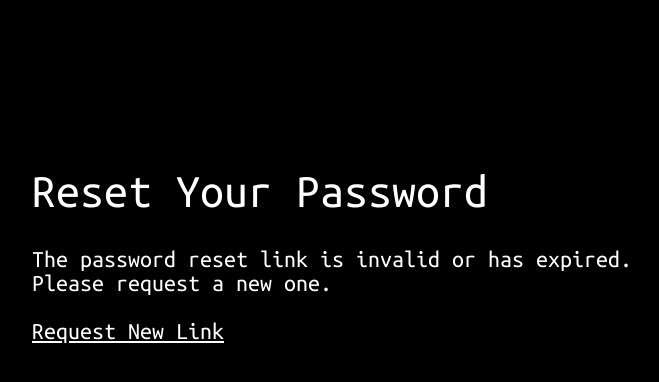
After one commit to Anakion/UserGuide, a Django app: page /password-reset/1/1/ in a window 1280 px wide. The commit adds this page. Shown: the top 382 px of the page, without its empty margins (308-967 px from the left). Run offline with Django 5.2, Linux system fonts and the light colour scheme; parts of the project's set-up code (start-up, migrations or seed data) failed here and were passed over; some libraries are stand-ins or nearby versions.

Commit message:
Implementation of View representations for a password reset as well as adding a password for resetting html

```diff
--- a/userproject/settings.py
+++ b/userproject/settings.py
@@ -163,4 +163,4 @@ EMAIL_USE_TLS = True
 EMAIL_HOST_USER = os.getenv("EMAIL_HOST_USER")  # Замените
 EMAIL_HOST_PASSWORD = os.getenv("EMAIL_HOST_PASSWORD")  # Замените
 DEFAULT_FROM_EMAIL = os.getenv("DEFAULT_FROM_EMAIL")  # Замените
-SITE_URL = "http://web:8000"
+SITE_URL = "http://127.0.0.1:8000"
--- a/users/templates/users/login.html
+++ b/users/templates/users/login.html
@@ -22,5 +22,6 @@
         </div>
         <button type="submit">Log In</button>
         <a href="{% url 'users:register' %}" class="link">Don't have an account? Register</a>
+        <a href="{% url 'users:password_reset_request' %}" class="link">Forgot password?</a>
     </form>
 {% endblock %}
--- /dev/null
+++ b/users/templates/users/password_reset_confirm.html
@@ -0,0 +1,38 @@
+{% extends 'users/base.html' %}
+
+{% block title %}Reset Your Password{% endblock %}
+
+{% block content %}
+    <h1>Reset Your Password</h1>
+    {% if validlink %}
+        <p>Enter your new password below.</p>
+        {% if messages %}
+            <div class="messages">
+                {% for message in messages %}
+                    <div class="{{ message.tags }}">{{ message }}</div>
+                {% endfor %}
+            </div>
+        {% endif %}
+        <form method="post" class="reg-form">
+            {% csrf_token %}
+            <div class="form-group">
+                <label for="{{ form.new_password1.id_for_label }}">New Password</label>
+                {{ form.new_password1 }}
+                {% if form.new_password1.errors %}
+                    <div class="error">{{ form.new_password1.errors }}</div>
+                {% endif %}
+            </div>
+            <div class="form-group">
+                <label for="{{ form.new_password2.id_for_label }}">Confirm New Password</label>
+                {{ form.new_password2 }}
+                {% if form.new_password2.errors %}
+                    <div class="error">{{ form.new_password2.errors }}</div>
+                {% endif %}
+            </div>
+            <button type="submit">Reset Password</button>
+        </form>
+    {% else %}
+        <p>The password reset link is invalid or has expired. Please request a new one.</p>
+        <a href="{% url 'users:password_reset_request' %}" class="link">Request New Link</a>
+    {% endif %}
+{% endblock %}
--- a/users/urls.py
+++ b/users/urls.py
@@ -20,4 +20,11 @@ urlpatterns = [
         name="update_account_details",
     ),
     path("logout/", CustomLogoutView.as_view(), name="logout"),
+
+    path("password-reset/", PasswordResetRequestView.as_view(), name="password_reset_request"),
+    path(
+        "password-reset/<uidb64>/<token>/",
+        PasswordResetConfirmView.as_view(),
+        name="password_reset_confirm",
+    ),
 ]
--- a/users/views.py
+++ b/users/views.py
@@ -1,7 +1,15 @@
+import logging
+from typing import Optional, Dict, Any
+
+from django.contrib import messages
 from django.contrib.auth.mixins import LoginRequiredMixin
+from django.contrib.auth.tokens import default_token_generator
 from django.contrib.auth.views import LoginView, LogoutView
+from django.http import HttpResponse, HttpRequest
+from django.utils.encoding import force_str
+from django.utils.http import urlsafe_base64_decode
 from django.views import View
-from django.views.generic import CreateView, TemplateView, UpdateView
+from django.views.generic import CreateView, TemplateView, UpdateView, FormView
 from django.contrib.auth import login, logout
 from django.urls import reverse_lazy
 from django.shortcuts import redirect, render
@@ -13,6 +21,11 @@ from users.forms import (
 )
 from users.models import CustomUser
 
+from users.forms import PasswordResetRequestForm, PasswordResetConfirmForm
+from users.tasks import send_welcome_email, send_password_reset_email
+
+logger = logging.getLogger(__name__)
+
 
 class RegisterView(CreateView):
     form_class = CustomUserCreationForm
@@ -23,6 +36,8 @@ class RegisterView(CreateView):
         """Вызывается когда form.is_valid() возвращает True"""
         user = form.save()
         login(self.request, user, backend="django.contrib.auth.backends.ModelBackend")
+        send_welcome_email.delay(user.email, user.first_name)
+        logger.info(f"Welcome email task queued for {user.email}")
         return redirect("users:profile")
 
     def form_invalid(self, form):
@@ -113,3 +128,212 @@ class CustomLogoutView(View):
     def post(self, request):
         logout(request)
         return redirect("users:register")
+
+
+"""""" ""
+
+
+class PasswordResetRequestView(FormView):
+    """
+    Класс-представление для запроса сброса пароля.
+
+    Обрабатывает форму запроса сброса пароля, проверяет существование пользователя
+    и отправляет email с инструкциями для сброса пароля.
+    """
+
+    template_name: str = "users/password_reset_request.html"
+    form_class = PasswordResetRequestForm
+    success_url: str = reverse_lazy("password_reset_done")
+
+    def form_valid(self, form: PasswordResetRequestForm) -> HttpResponse:
+        """
+        Обработка валидной формы запроса сброса пароля.
+
+        Args:
+            form: Валидная форма с email пользователя
+
+        Returns:
+            HttpResponse: Ответ с страницей подтверждения или текущей страницей
+        """
+        email: str = form.cleaned_data["email"]
+        user: Optional[CustomUser] = CustomUser.objects.filter(email=email).first()
+
+        if user:
+            logger.info(
+                f"Attempting to send password reset email to {email} for user ID {user.pk}"
+            )
+            send_password_reset_email.delay(email, user.pk)
+            messages.success(
+                self.request,
+                "Password reset email has been queued. Please check your inbox or spam folder.",
+            )
+            return render(self.request, "users/password_reset_done.html")
+        else:
+            messages.warning(self.request, "No account found with this email.")
+            return self.form_invalid(form)
+
+    def form_invalid(self, form: PasswordResetRequestForm) -> HttpResponse:
+        """
+        Обработка невалидной формы.
+
+        Args:
+            form: Невалидная форма
+
+        Returns:
+            HttpResponse: Ответ с формой и ошибками
+        """
+        if not form.errors:
+            messages.error(self.request, "Please enter a valid email address.")
+        return super().form_invalid(form)
+
+
+class PasswordResetConfirmView(FormView):
+    """
+    Класс-представление для подтверждения сброса пароля.
+
+    Обрабатывает токен сброса пароля и форму установки нового пароля.
+    Проверяет валидность токена и устанавливает новый пароль пользователю.
+    """
+
+    template_name: str = "users/password_reset_confirm.html"
+    form_class = PasswordResetConfirmForm
+    success_url: str = reverse_lazy("password_reset_complete")
+
+    def __init__(self, **kwargs):
+        super().__init__(**kwargs)
+        self.user: Optional[CustomUser] = None
+        self.validlink: bool = False
+
+    def dispatch(self, request: HttpRequest, *args, **kwargs) -> HttpResponse:
+        """
+        Проверка валидности токена перед обработкой запроса.
+
+        Args:
+            request: HTTP запрос
+            *args: Позиционные аргументы (uidb64, token)
+            **kwargs: Именованные аргументы
+
+        Returns:
+            HttpResponse: Ответ представления
+        """
+        uidb64: str = kwargs.get("uidb64", "")
+        token: str = kwargs.get("token", "")
+
+        self.user, self.validlink = self._validate_token(uidb64, token)
+
+        return super().dispatch(request, *args, **kwargs)
+
+    def _validate_token(
+        self, uidb64: str, token: str
+    ) -> tuple[Optional[CustomUser], bool]:
+        """
+        Валидация токена сброса пароля.
+
+        Args:
+            uidb64: Закодированный ID пользователя
+            token: Токен сброса пароля
+
+        Returns:
+            tuple: Кортеж (пользователь, валидность_ссылки)
+        """
+        try:
+            uid: str = force_str(urlsafe_base64_decode(uidb64))
+            user: CustomUser = CustomUser.objects.get(pk=uid)
+        except (TypeError, ValueError, OverflowError, CustomUser.DoesNotExist):
+            logger.warning(
+                f"Invalid uidb64 or user not found for token validation: {uidb64}"
+            )
+            return None, False
+
+        if user is not None and default_token_generator.check_token(user, token):
+            logger.info(f"Valid password reset token for user ID {user.pk}")
+            return user, True
+        else:
+            logger.warning(f"Invalid token for user ID {user.pk if user else 'None'}")
+            return user, False
+
+    def get_context_data(self, **kwargs) -> Dict[str, Any]:
+        """
+        Добавление дополнительного контекста в шаблон.
+
+        Args:
+            **kwargs: Дополнительные параметры контекста
+
+        Returns:
+            Dict[str, Any]: Контекст для шаблона
+        """
+        context: Dict[str, Any] = super().get_context_data(**kwargs)
+        context["validlink"] = self.validlink
+        return context
+
+    def get(self, request: HttpRequest, *args, **kwargs) -> HttpResponse:
+        """
+        Обработка GET запроса.
+
+        Args:
+            request: HTTP запрос
+            *args: Позиционные аргументы
+            **kwargs: Именованные аргументы
+
+        Returns:
+            HttpResponse: Ответ с формой или сообщением о невалидной ссылке
+        """
+        if not self.validlink:
+            return render(request, self.template_name, {"validlink": False})
+
+        return super().get(request, *args, **kwargs)
+
+    def post(self, request: HttpRequest, *args, **kwargs) -> HttpResponse:
+        """
+        Обработка POST запроса.
+
+        Args:
+            request: HTTP запрос
+            *args: Позиционные аргументы
+            **kwargs: Именованные аргументы
+
+        Returns:
+            HttpResponse: Ответ с результатом обработки формы
+        """
+        if not self.validlink:
+            return render(request, self.template_name, {"validlink": False})
+
+        return super().post(request, *args, **kwargs)
+
+    def form_valid(self, form: PasswordResetConfirmForm) -> HttpResponse:
+        """
+        Обработка валидной формы установки нового пароля.
+
+        Args:
+            form: Валидная форма с новым паролем
+
+        Returns:
+            HttpResponse: Ответ с страницей успешного завершения
+        """
+        if self.user and self.validlink:
+            new_password: str = form.cleaned_data["new_password1"]
+            self.user.set_password(new_password)
+            self.user.save()
+
+            logger.info(f"Password successfully reset for user ID {self.user.pk}")
+            messages.success(self.request, "Your password has been reset successfully.")
+
+            return render(self.request, "users/password_reset_complete.html")
+        else:
+            logger.error("Attempt to reset password with invalid user or token")
+            return render(self.request, self.template_name, {"validlink": False})
+
+    def form_invalid(self, form: PasswordResetConfirmForm) -> HttpResponse:
+        """
+        Обработка невалидной формы.
+
+        Args:
+            form: Невалидная форма
+
+        Returns:
+            HttpResponse: Ответ с формой и ошибками
+        """
+        logger.warning(
+            f"Invalid password reset form submission for user ID {self.user.pk if self.user else 'None'}"
+        )
+        return super().form_invalid(form)
```
Also changed, not shown: users/forms.py (+49 -0 lines), users/tasks.py (added, +87 -0 lines), users/templates/users/password_reset_complete.html (added, +9 -0 lines), users/templates/users/password_reset_done.html (added, +9 -0 lines), users/templates/users/password_reset_request.html (added, +27 -0 lines), 1 other file.
